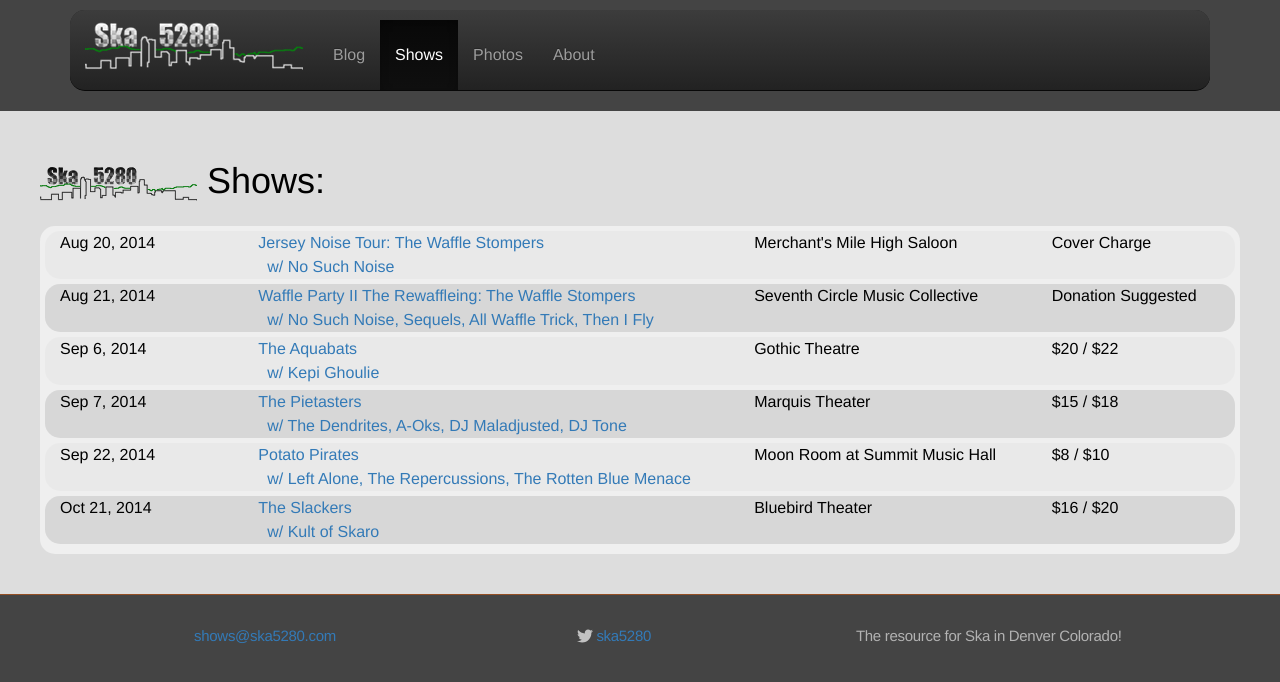
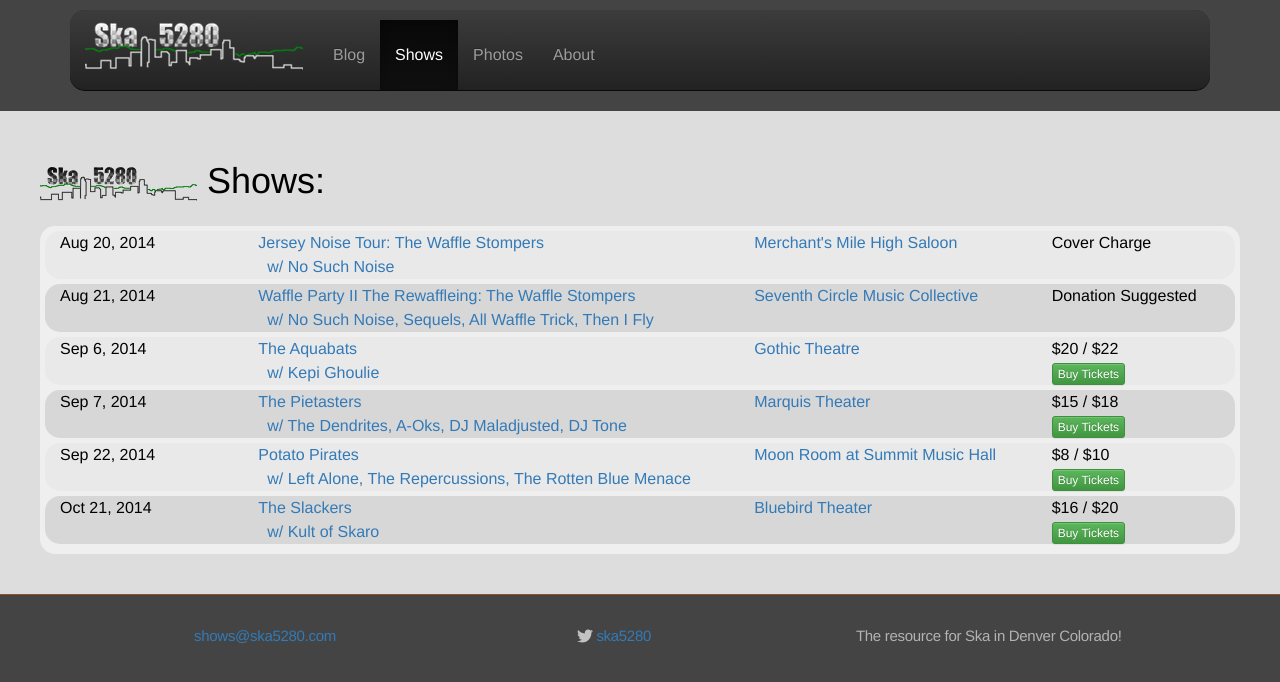
Before and after one commit to ska5280/website, a Jekyll site: the page built from shows.md, in a window 1280 px wide. Shown: the top 682 px of the page. Built offline with Jekyll 4.4.1, drawn with Linux system fonts in a browser that asks for light colours; nearby versions of some CDN libraries; comment, search, counter and statistics services are not loaded.

Commit message:
Add venue link and ticket link

```diff
--- a/_includes/show-list-row.html
+++ b/_includes/show-list-row.html
@@ -1,4 +1,3 @@
-<!-- requires show_date, show_url, show -->
 <div class="row show-list-row" removeDate="{{show_date}}">
   <div class="col-sm-2 col-lg-2">
     {{ show.doors | date: "%b %-d, %Y" }}
@@ -15,11 +14,18 @@
     </a>
   </div>
   <div class="col-sm-2 col-lg-3">
-    {{ show.venue }}
+    {% for show_post in site.posts %}
+      {% if show_post.categories contains 'venue' %}
+        {% if show.venue == show_post.venue.name %}
+          <a href="{{show_post.url}}">{{show_post.venue.name}}</a>
+        {% endif %}
+      {% endif %}
+    {% endfor %}
   </div>
   <div class="col-sm-2 col-lg-2">
     {% if show.tickets_adv %}{{ show.tickets_adv }}{% endif %}
     {% if show.tickets_adv and show.tickets_door %}/{% endif %}
     {% if show.tickets_door %}{{ show.tickets_door }}{% endif %}
+    {% if show.tickets_link %}<br/><a href="{{show.tickets_link}}" class="btn btn-xs btn-success">Buy Tickets</a>{% endif %}
   </div>
 </div>
```
